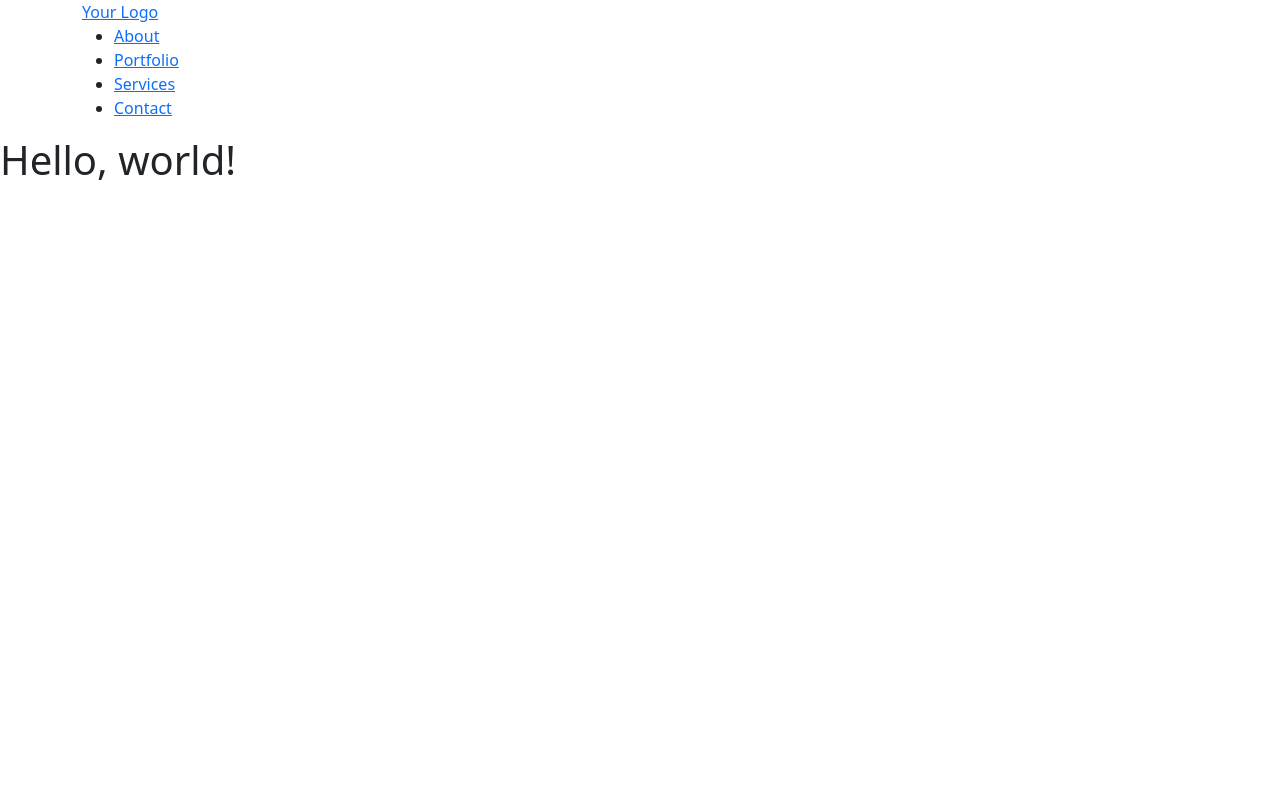
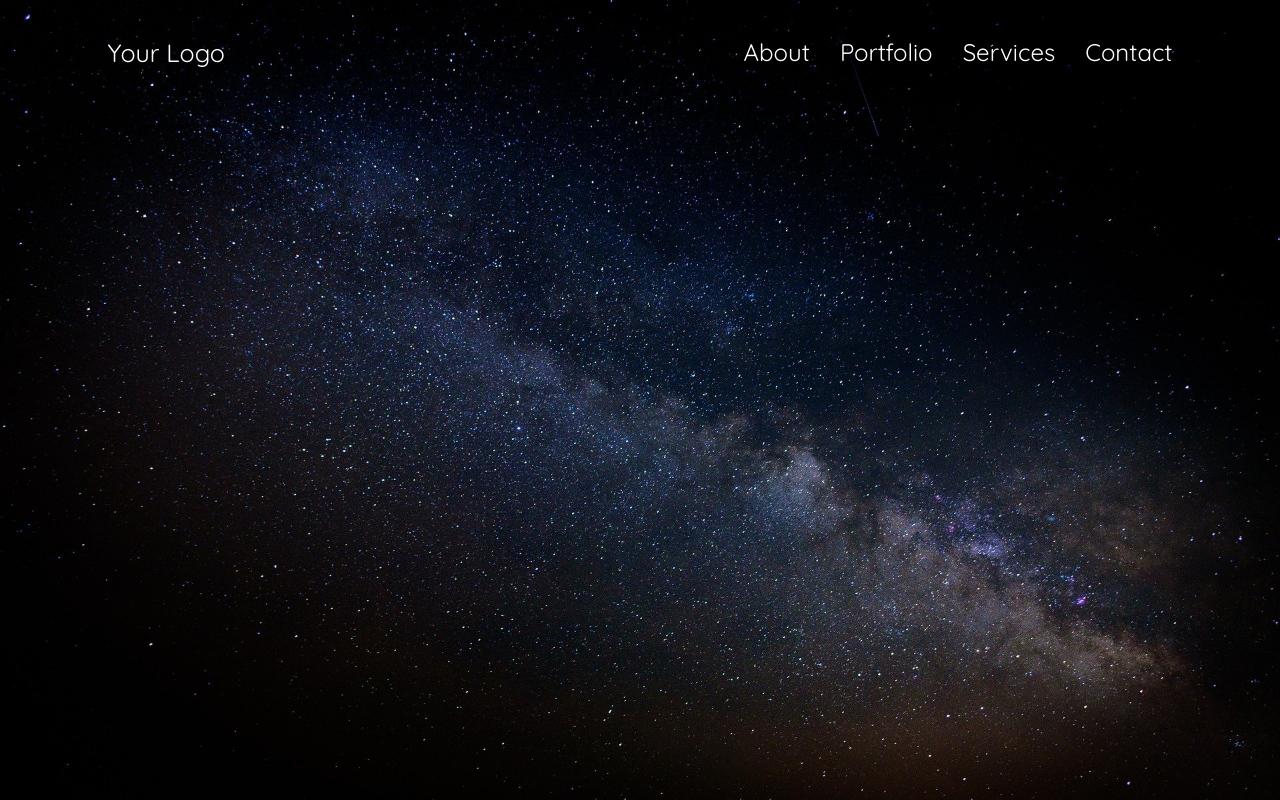
Before and after one commit to bonitadevs/my--portfolio, a website: page index.html in a window 1280 px wide. Drawn offline with nearby package versions, Linux system fonts and the light colour scheme.

Commit message:
add background image, change color nav hover text, add .home class

```diff
--- a/css/styles.css
+++ b/css/styles.css
@@ -7,6 +7,7 @@ body {
     font-family: "Quicksand", sans-serif;
     font-size: 62.5%;
     font-size: 10px;
+    background-color: #002A32;
 }
 /*-- Inspiration taken from abdo steif -->
 /* --> https://codepen.io/abdosteif/pen/bRoyMb?editors=1100*/
@@ -35,7 +36,7 @@ body {
 }
 
 .nav div.logo a:hover {
-    color: #00E676;
+    color: #FFC6AC;
 }
 
 .nav div.main_list {
@@ -67,7 +68,7 @@ body {
 }
 
 .nav div.main_list ul li a:hover {
-    color: #00E676;
+    color: #FFC6AC;
 }
 
 
@@ -76,7 +77,7 @@ body {
 .home {
     width: 100%;
     height: 100vh;
-    background-image: url(https://images.unsplash.com/photo-1498550744921-75f79806b8a7?ixlib=rb-0.3.5&ixid=eyJhcHBfaWQiOjEyMDd9&s=b0f6908fa5e81286213c7211276e6b3d&auto=format&fit=crop&w=1500&q=80);
+    background-image: url(/images/cosmos.jpg);
     background-position: center top;
 	background-size:cover;
 }
--- a/index.html
+++ b/index.html
@@ -7,6 +7,8 @@
 
     <!-- Bootstrap CSS -->
     <link href="https://cdn.jsdelivr.net/npm/bootstrap@5.0.2/dist/css/bootstrap.min.css" rel="stylesheet" integrity="sha384-EVSTQN3/azprG1Anm3QDgpJLIm9Nao0Yz1ztcQTwFspd3yD65VohhpuuCOmLASjC" crossorigin="anonymous">
+
+    <link rel="stylesheet" href="css/styles.css">
 
     <title>Hello, world!</title>
   </head>
@@ -34,12 +36,14 @@
             </nav>
         </header>
 
-        <h1>Hello, world!</h1>
+        <section class="home">
+        </section>
 
 
     <script src="https://code.jquery.com/jquery-3.5.1.slim.min.js" integrity="sha384-DfXdz2htPH0lsSSs5nCTpuj/zy4C+OGpamoFVy38MVBnE+IbbVYUew+OrCXaRkfj" crossorigin="anonymous"></script>
     <script src="https://cdn.jsdelivr.net/npm/popper.js@1.16.1/dist/umd/popper.min.js" integrity="sha384-9/reFTGAW83EW2RDu2S0VKaIzap3H66lZH81PoYlFhbGU+6BZp6G7niu735Sk7lN" crossorigin="anonymous"></script>
     <script src="https://cdn.jsdelivr.net/npm/bootstrap@4.6.0/dist/js/bootstrap.min.js" integrity="sha384-+YQ4JLhjyBLPDQt//I+STsc9iw4uQqACwlvpslubQzn4u2UU2UFM80nGisd026JF" crossorigin="anonymous"></script>
+    <script src="js/scripts.js"></script>
 
     </body>
 </html>
```
Also changed, not shown: images/cosmos.jpg (added), 2 other files.
